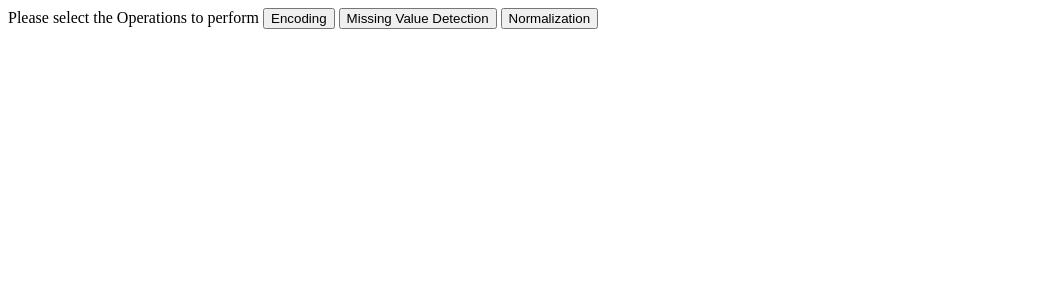
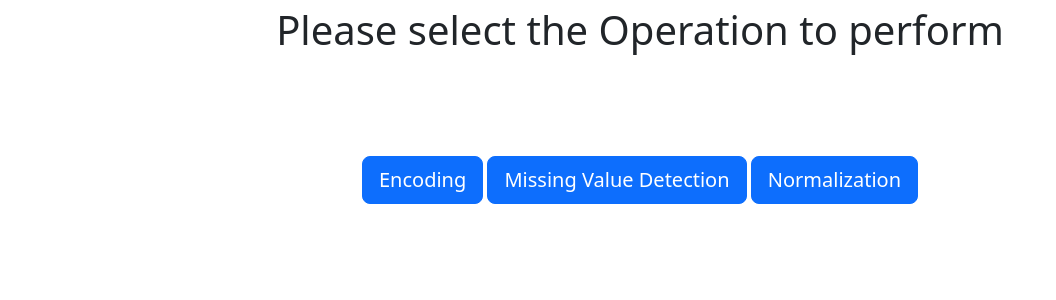
Before and after one commit to smurfette26/Climate-Change-Analysis, a Flask app: page / in a window 1280 px wide. Shown: the top 300 px of the page, without its empty margins (0-1056 px from the left). Run offline with Flask 3, Linux system fonts and the light colour scheme.

Commit message:
Added CSS for styling

```diff
--- a/templates/pre_processing.html
+++ b/templates/pre_processing.html
@@ -2,16 +2,25 @@
 
 <html>
   <head>
+    <meta charset="utf-8">
+    <meta name="viewport" content="width=device-width, initial-scale=1">
+    <link href="https://cdn.jsdelivr.net/npm/bootstrap@5.3.3/dist/css/bootstrap.min.css" rel="stylesheet" integrity="sha384-QWTKZyjpPEjISv5WaRU9OFeRpok6YctnYmDr5pNlyT2bRjXh0JMhjY6hW+ALEwIH" crossorigin="anonymous">
     <title>Data PreProcessing </title>
   </head>
 
   <body>
-    <p1>Please select the Operations to perform</p1>
+    <div class = "container">
+    <div class = "text-center">
+    <p1 class="fs-1" + class="fw-bold"> Please select the Operation to perform</p1>
 
+      <div class="mx-auto p-5" style="width: 200px;">
 
-    <button> Encoding </button>
-    <button> Missing Value Detection </button>
-    <button> Normalization </button>
+      </div>
+
+    <form action="/submit_form" method="post" enctype="multipart/form-data">
+    <button class="btn btn-primary btn-lg" > Encoding </button>
+    <button class="btn btn-primary btn-lg" > Missing Value Detection </button>
+    <button class="btn btn-primary btn-lg" > Normalization </button>
 
 
 
```
Also changed, not shown: templates/home.html (+6 -2 lines).
